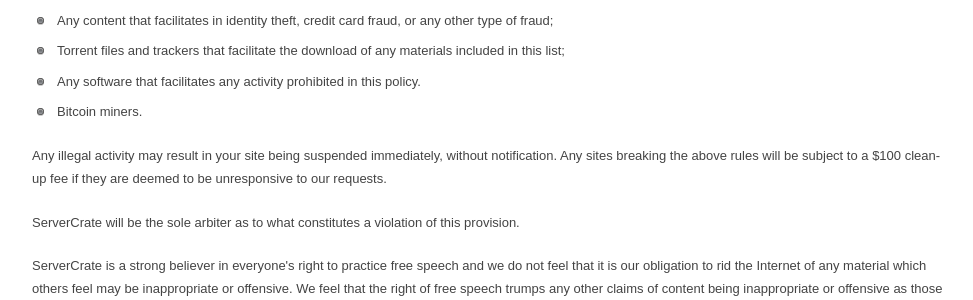
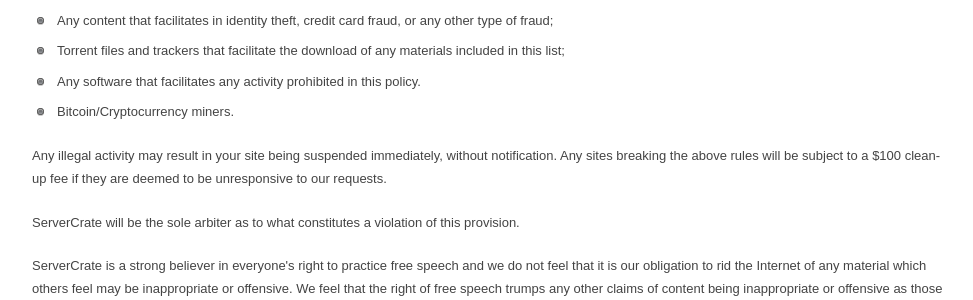
Before and after one commit to RobertClarke/ServerCrate, a PHP site: page /tos.php in a window 1280 px wide. Shown: the part 2433-2733 px from the top of the page, without its empty margins (148-1121 px from the left). Run offline with PHP 8.4, Linux system fonts and the light colour scheme; some libraries are stand-ins or nearby versions.

Commit message:
Update tos.php

```diff
--- a/tos.php
+++ b/tos.php
@@ -35,7 +35,7 @@
                 <li>Any content that facilitates in identity theft, credit card fraud, or any other type of fraud;</li>
                 <li>Torrent files and trackers that facilitate the download of any materials included in this list;</li>
                 <li>Any software that facilitates any activity prohibited in this policy.</li>
-                <li>Bitcoin miners.</li>
+                <li>Bitcoin/Cryptocurrency miners.</li>
             </ul>
             <p>Any illegal activity may result in your site being suspended  immediately, without notification. Any sites breaking the above rules  will be subject to a $100 clean-up fee if they are deemed to be  unresponsive to our requests.</p>
             <p>ServerCrate will be the sole arbiter as to what constitutes a violation of this provision.</p>
```
